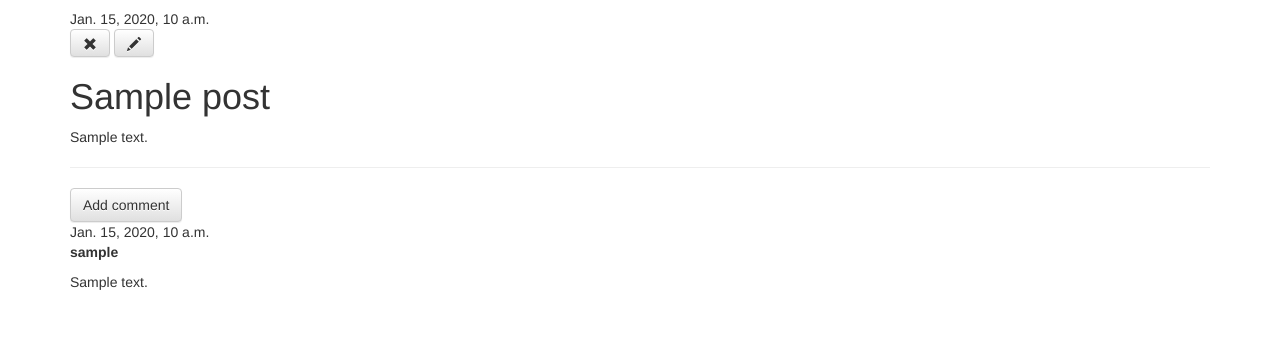
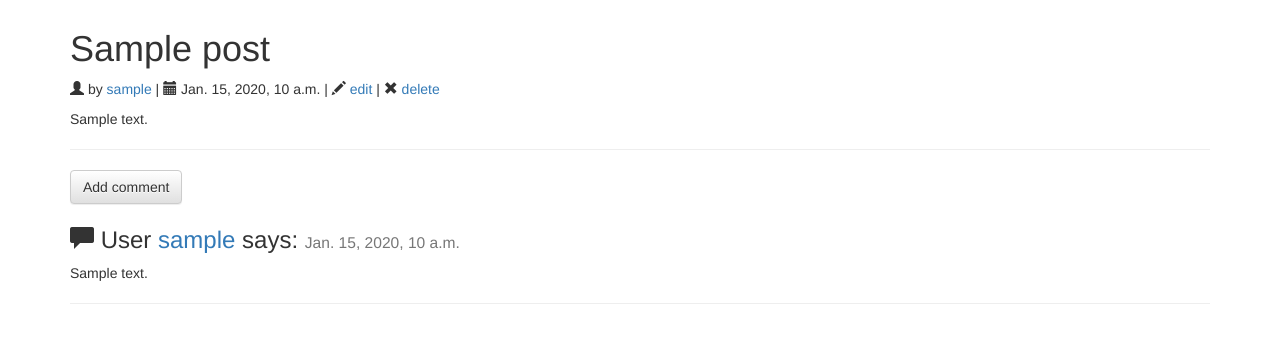
Before and after one commit to maxkrivich/my-first-blog, a Django app: page /blog/post/1/ in a window 1280 px wide. Shown: the part 51-394 px from the top of the page. Run offline with Django 3.2, Linux system fonts and the light colour scheme; a user stored in the database is signed in; tables that the repository leaves empty hold one stand-in row (values such as "Sample post"); some libraries are stand-ins or nearby versions.

Commit message:
complete blog design

```diff
--- a/blog/templates/blog/post_detail.html
+++ b/blog/templates/blog/post_detail.html
@@ -2,29 +2,37 @@
 {% block title %} {{ post.title }} | Blog{% endblock%}
 {% block content %}
 <div class="post">
-  {% if post.published_date %}
+<!--   {% if post.published_date %}
   <div class="date">
     {{ post.published_date }}
   </div>
   {% else %}
   <a class="btn btn-default" href="{% url 'post_publish' pk=post.pk %}">Publish</a> {% endif %} {% if user.is_authenticated %} {% if post.author.pk == user.pk or user.is_superuser %}
   <a class="btn btn-default" href="{% url 'post_remove' pk=post.pk %}"><span class="glyphicon glyphicon-remove"></span></a>
-  <a class="btn btn-default" href="{% url 'post_edit' pk=post.pk %}"><span class="glyphicon glyphicon-pencil"></span></a> {% endif %} {% endif %}
+  <a class="btn btn-default" href="{% url 'post_edit' pk=post.pk %}"><span class="glyphicon glyphicon-pencil"></span></a> {% endif %} {% endif %}-->
   <h1>{{ post.title }}</h1>
+  <p>
+          <i class="glyphicon glyphicon-user"></i> by <a href="#">{{post.author}}</a>
+          | <i class="glyphicon glyphicon-calendar"></i> {{ post.published_date }}
+          {% if user.is_authenticated %} {% if post.author.pk == user.pk or user.is_superuser %}
+          | <i class="glyphicon glyphicon-pencil"></i> <a href="{% url 'post_edit' pk=post.pk %}">edit</a>
+          | <i class="glyphicon glyphicon-remove"></i> <a href="{% url 'post_remove' pk=post.pk %}">delete</a>
+          {% endif %}{% endif %}
+        </p>
   <p>{{ post.text|linebreaksbr }}</p>
 </div>
 <hr> {% if user.is_authenticated %}
 <a class="btn btn-default" href="{% url 'add_comment_to_post' pk=post.pk %}">Add comment</a>{% endif %} {% for comment in post.comments.all %} {% if user.is_authenticated or comment.approved_comment %}
 
 <div class="comment">
-  <div class="date">
-    {{ comment.created_date }} {% if not comment.approved_comment %} {% if user.is_superuser %}
+<h3><i class="glyphicon glyphicon-comment"></i> User <a href="#">{{ comment.author }}</a> says: <small>{{ comment.created_date }}</small>{% if not comment.approved_comment %} {% if user.is_superuser %}
+    <a class="btn btn-default" href="{% url 'comment_approve' pk=comment.pk %}"><span class="glyphicon glyphicon-ok"></span></a>
     <a class="btn btn-default" href="{% url 'comment_remove' pk=comment.pk %}"><span class="glyphicon glyphicon-remove"></span></a>
-    <a class="btn btn-default" href="{% url 'comment_approve' pk=comment.pk %}"><span class="glyphicon glyphicon-ok"></span></a> {% endif %} {% endif %}
-  </div>
-  <strong>{{ comment.author }}</strong>
-  <p>{{ comment.text|linebreaks }}</p>
+     {% endif %} {% endif %}</h3>
+    <p>{{ comment.text|linebreaks }}</p>
+
 </div>
+<hr>
 {% endif %} {% empty %}
 <p>No comments here yet :(</p>
 {% endfor %}{% endblock %}
--- a/templates/index.html
+++ b/templates/index.html
@@ -10,6 +10,7 @@
   <link rel="stylesheet" href="https://maxcdn.bootstrapcdn.com/bootstrap/3.3.5/css/bootstrap-theme.min.css">
   <!-- <link rel="stylesheet" href="{% static 'css/index.css' %}" > -->
   <link rel="stylesheet" href="{% static 'css/login.css' %}" >
+  <link rel="shortcut icon" href="{% static 'images/favicon.ico' %}" />
 
 
 
```
Also changed, not shown: static/images/favicon.ico (added).
